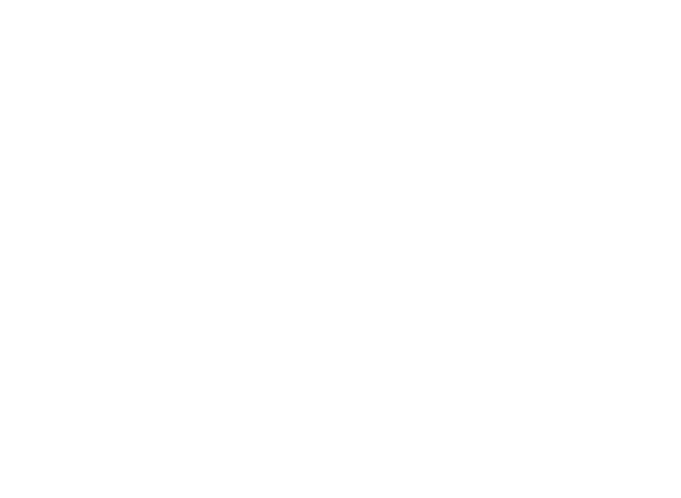
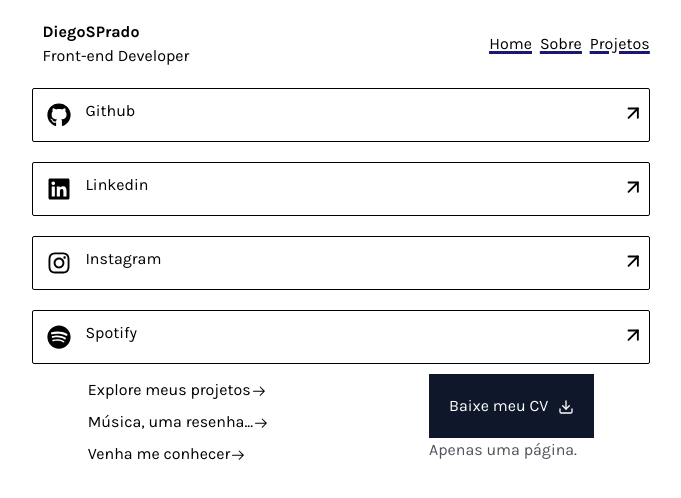
Before and after one commit to DiegoSPrado/portifolio, a Next.js app in the folder my-port/: page / in a window 1280 px wide. Shown: the top 498 px of the page, without its empty margins (299-980 px from the left). Built offline with nearby package versions, Linux system fonts and the light colour scheme.

Commit message:
Home finalizada

```diff
--- a/my-port/package.json
+++ b/my-port/package.json
@@ -12,7 +12,8 @@
     "@radix-ui/themes": "^3.1.1",
     "next": "14.2.5",
     "react": "^18",
-    "react-dom": "^18"
+    "react-dom": "^18",
+    "react-icons": "^5.2.1"
   },
   "devDependencies": {
     "@types/node": "^20",
--- a/my-port/src/components/Header.tsx
+++ b/my-port/src/components/Header.tsx
@@ -1,8 +1,28 @@
+import Link from "next/link"
+import { Karla } from "next/font/google";
 
+const KarlaPro = Karla({ subsets: ["latin"] });
 export default function Header() {
     return (
-        <div>
+        <div className={`max-w-prose m-auto ${KarlaPro.className} `}>
+            <nav className='flex items-center justify-between '>
+                <a  className='flex flex-col font-bold p-[10px]'>
+                   DiegoSPrado
+                    <span className='font-normal'>Front-end Developer</span>
+                </a>
+                <div className='linkHeader '>
+                    <Link href={"/"}>
+                        <p>Home</p>
+                    </Link>
+                    <Link href={"/about"}>
+                        <p>Sobre </p>
+                    </Link>
+                    <Link href={"/projetos/projects"}>
+                        <p>Projetos</p>
+                    </Link>
+                </div>
 
+            </nav>
         </div>
     )
 }
--- /dev/null
+++ b/my-port/src/components/Sections/Sections.tsx
@@ -0,0 +1,24 @@
+import { ReactElement } from "react";
+import { FiArrowUpRight } from "react-icons/fi";
+
+interface SectionsProps {
+    icon: any,
+    rede: string
+}
+
+export default function Sections(props:SectionsProps) {
+    return (
+        <div className='sectionStyle'>
+            <div className='m-[4px]'>
+                {props.icon}
+            </div>
+            <div>
+                <p>{props.rede}</p>
+            </div>
+
+            <div className='absolute top-1/4 right-1 '>
+                <FiArrowUpRight size={'1.4em'}/>
+            </div>
+        </div>
+    )
+}
--- /dev/null
+++ b/my-port/src/pages/about.tsx
@@ -0,0 +1,12 @@
+import Header from "@/components/Header";
+
+export default function about() {
+    return (
+        <div>
+            <Header/>
+            <div className='flex justify-center'>
+                <h1 className='font-bold'>Sobre</h1>
+            </div>
+        </div>
+    )
+}
--- a/my-port/src/pages/index.tsx
+++ b/my-port/src/pages/index.tsx
@@ -1,13 +1,73 @@
+import Header from "@/components/Header";
+import { Karla } from "next/font/google";
+import Sections from "@/components/Sections/Sections";
+import { GoArrowRight } from "react-icons/go";
+import { FaInstagram, FaLinkedin, FaSpotify, FaGithub } from "react-icons/fa";
+import { FiDownload } from "react-icons/fi";
+import Link from "next/link";
 
-import { Inter } from "next/font/google";
 
-const inter = Inter({ subsets: ["latin"] });
+const KarlaPro = Karla({ subsets: ["latin"] });
 
+const Redes = [
+  {
+    id: 1,
+    icone: <FaGithub size={'1.5em'}/>,
+    rede: 'Github',
+  },
+  {
+    id: 2,
+    icone: <FaLinkedin size={'1.5em'}/>,
+    rede: 'Linkedin',
+  },
+  {
+    id: 3,
+    icone: <FaInstagram size={'1.5em'}/>,
+    rede: 'Instagram',
+  },
+  {
+    id: 4,
+    icone: <FaSpotify size={'1.5em'}/>,
+    rede: 'Spotify',
+  }
+]
 export default function Home() {
   return (
-    <main
-    >
+    <main className={`${KarlaPro.className}`}>
+    <Header/>
 
+      <div className='flex flex-col items-center  max-w-prose mx-auto  m-auto'>
+      { Redes.map((e) => {
+        return (
+          <Sections key={e.id} icon={e.icone} rede={e.rede}/>
+        )
+      })}
+      <div className='flex gap-40'>
+          <div className="texto">
+              <Link href={'/projetos/projects'}>
+                <p>Explore meus projetos
+                  <GoArrowRight className={'inline'}/>
+                </p>
+              </Link>
+              <Link href={'/'}>
+                <p>Música, uma resenha...
+                  <GoArrowRight className={'inline'}/>
+                  </p>
+              </Link>
+              <Link href={'/about'}>
+                <p>Venha me conhecer
+                  <GoArrowRight className={'inline'}/>
+                </p>
+              </Link>
+          </div>
+          <div className='flex flex-col '>
+            <a href="#" className="bg-slate-900 text-white items-center p-[20px] hover:bg-slate-800">Baixe meu CV
+            <FiDownload className='inline-block ml-[10px]' />
+            </a>
+            <p className='text-zinc-600'>Apenas uma página.</p>
+          </div>
+        </div>
+      </div>
     </main>
   );
 }
--- /dev/null
+++ b/my-port/src/pages/projetos/projects.tsx
@@ -0,0 +1,8 @@
+import Header from "@/components/Header"
+export default function projects() {
+    return (
+        <div>
+            <Header/>
+        </div>
+    )
+}
--- a/my-port/src/styles/globals.css
+++ b/my-port/src/styles/globals.css
@@ -13,3 +13,42 @@
 
   }
 }
+
+body {
+  margin: 10px 10px;
+}
+
+.texto {
+  line-height: 2em;
+}
+
+.linkHeader {
+  display: flex;
+  gap: 8px;
+  text-decoration: underline ;
+  text-decoration-color: midnightblue;
+  text-decoration-thickness: 3px;
+
+}
+
+.sectionStyle {
+  display: flex;
+  width: 100%;
+  gap: 10px;
+  margin-top: 10px;
+  margin-bottom: 10px;
+  padding: 10px;
+  border: 1px solid black;
+  border-radius: 2px;
+  cursor: pointer;
+  position: relative;
+}
+
+.sectionStyle:hover {
+  background-color: rgba(0, 0, 0, 0.178);
+  transition: 0.3s;
+}
+
+.divInfos {
+  line-height: 1.7em;
+}
```
Also changed, not shown: 1 other file (tests, documents, lock files or other folders).
